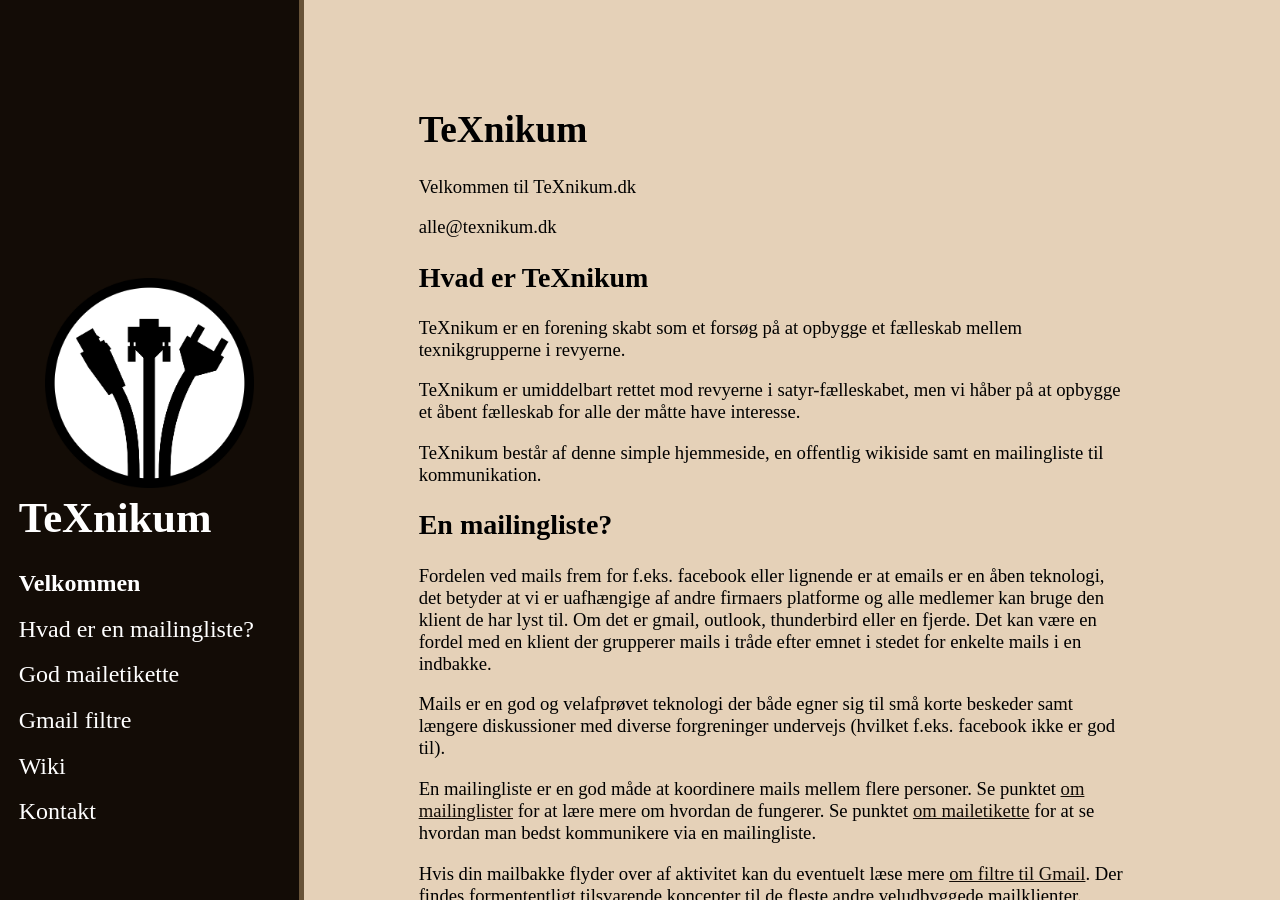
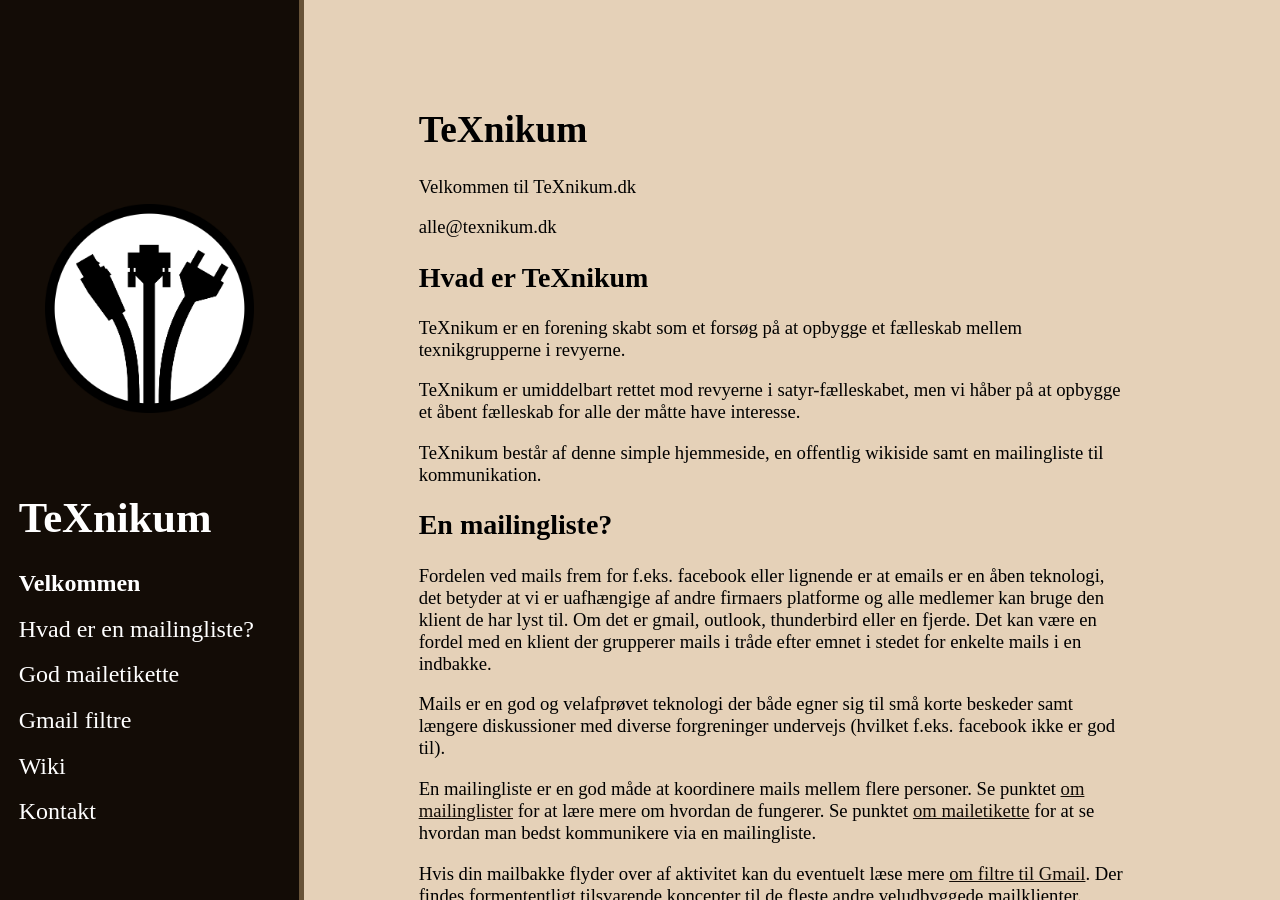
Before and after one commit to TeXnikum/TeXnikum.github.io, a Jekyll site: the page built from index.md, in a window 1280 px wide and 900 px high. Built offline with Jekyll 4.4.1, drawn with Linux system fonts in a browser that asks for light colours.

Commit message:
repositioning logo

```diff
--- a/_includes/sidebar.html
+++ b/_includes/sidebar.html
@@ -1,6 +1,6 @@
 <div class="sidebar">
   <div class="sidebar-content">
-    <div class="center">
+    <div class="center" style="padding-bottom: 4rem;">
       <img src="/images/logo.png" class="img">
     </div>
     <h1>TeXnikum</h1>
```
